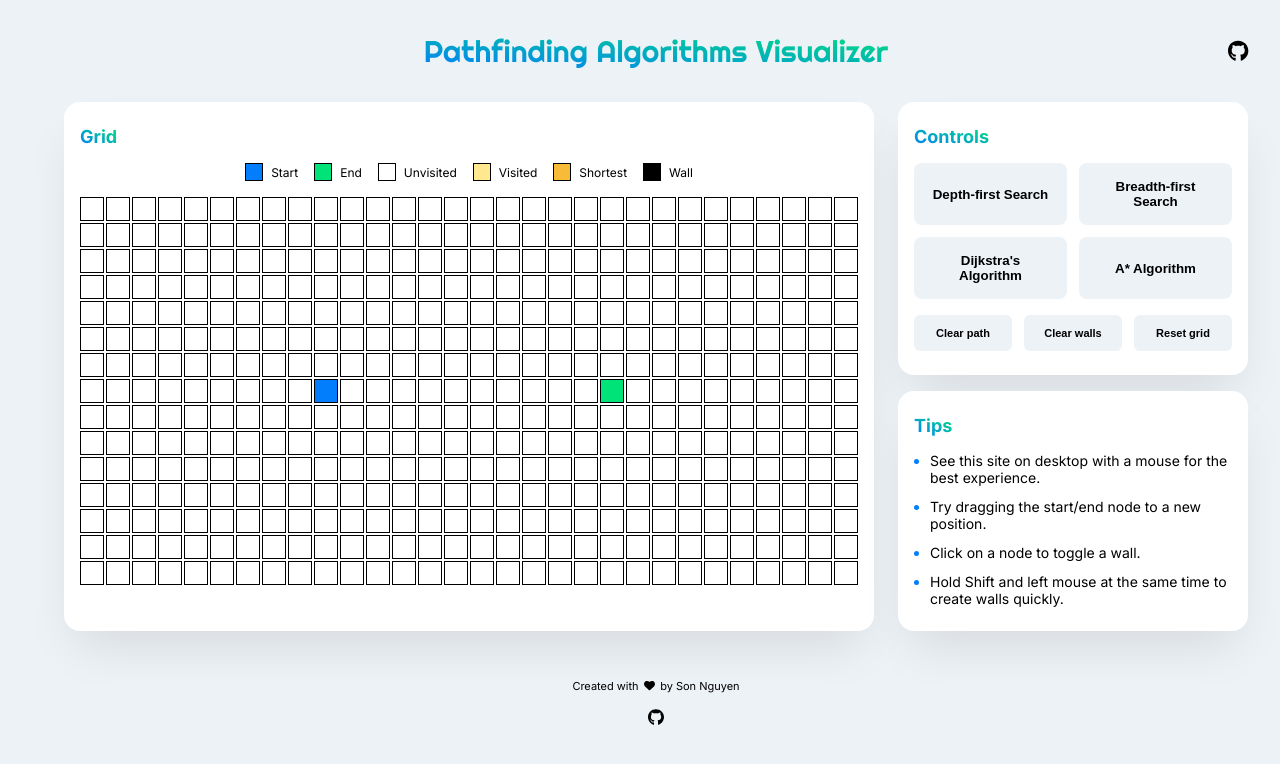
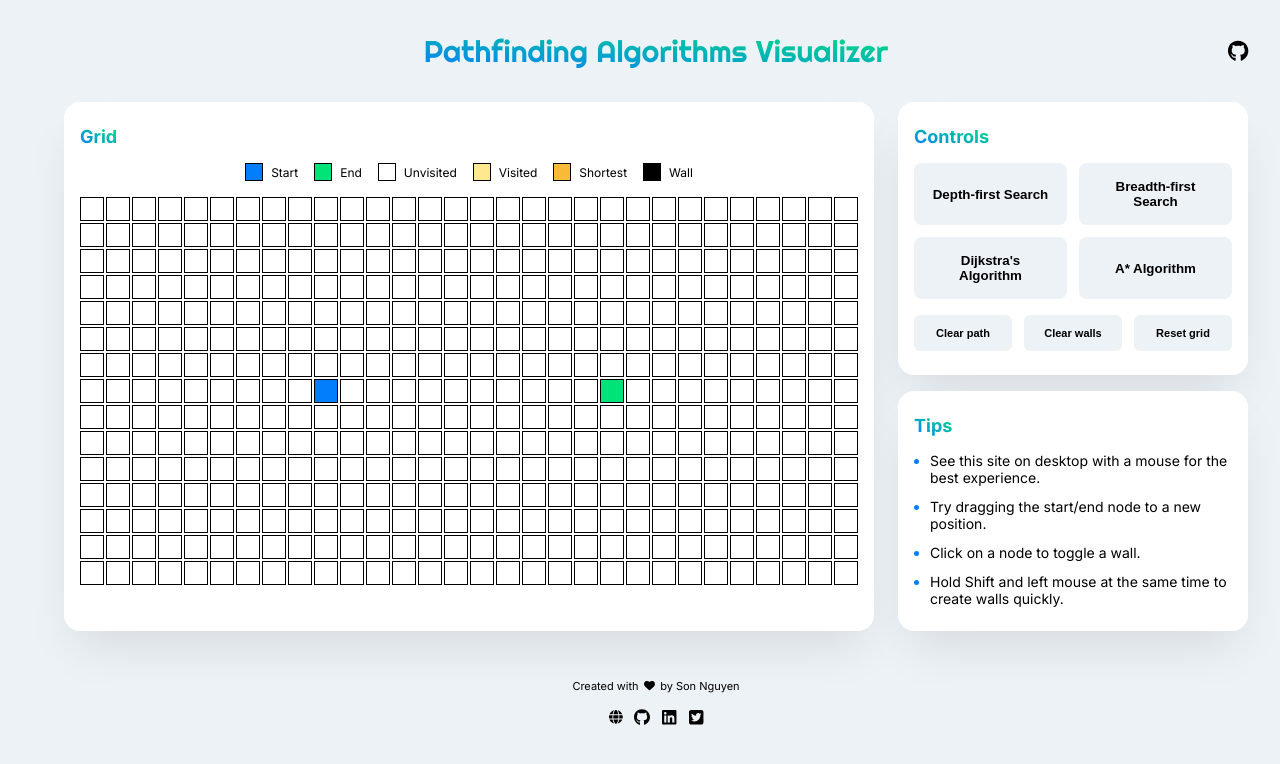
Before and after one commit to sonngdev/algorithms-visualizer, a React (Vite) app in the folder react-vite/: page / in a window 1280 px wide. Shown: the top 764 px of the page. Built offline with nearby package versions, Linux system fonts and the light colour scheme.

Commit message:
feat: add personal links to footer

```diff
--- a/react-vite/src/App.css
+++ b/react-vite/src/App.css
@@ -194,6 +194,9 @@ footer .icon {
 
 footer .contacts {
   margin: var(--spacing-md) 0;
+  display: flex;
+  gap: 0.75rem;
+  align-items: center;
 }
 
 footer a, footer a:visited {
--- a/react-vite/src/App.tsx
+++ b/react-vite/src/App.tsx
@@ -1,8 +1,8 @@
 import { DragEventHandler, useMemo, useRef, useState } from 'react';
 import produce from 'immer';
 import { FontAwesomeIcon } from '@fortawesome/react-fontawesome';
-import { faGithub } from '@fortawesome/free-brands-svg-icons';
-import { faHeart } from '@fortawesome/free-solid-svg-icons';
+import { faGithub, faLinkedin, faTwitterSquare } from '@fortawesome/free-brands-svg-icons';
+import { faHeart, faGlobe } from '@fortawesome/free-solid-svg-icons';
 
 import Node, { NodeType } from './Node';
 import { calculateDefaultNodePositions, calculateGridDimension } from './utils/dimension';
@@ -402,8 +402,17 @@ function App() {
       <footer>
         <div>Created with <FontAwesomeIcon icon={faHeart} className="icon" /> by Son Nguyen</div>
         <div className="contacts">
+          <a href="https://www.sonng.dev/" target="_blank" rel="noopener noreferrer">
+            <FontAwesomeIcon icon={faGlobe} size="lg" />
+          </a>
           <a href="https://github.com/thanhsonng" target="_blank" rel="noopener noreferrer">
             <FontAwesomeIcon icon={faGithub} size="xl" />
+          </a>
+          <a href="https://www.linkedin.com/in/thanhsonng/" target="_blank" rel="noopener noreferrer">
+            <FontAwesomeIcon icon={faLinkedin} size="xl" />
+          </a>
+          <a href="https://twitter.com/thanhsonng211" target="_blank" rel="noopener noreferrer">
+            <FontAwesomeIcon icon={faTwitterSquare} size="xl" />
           </a>
         </div>
       </footer>
```
